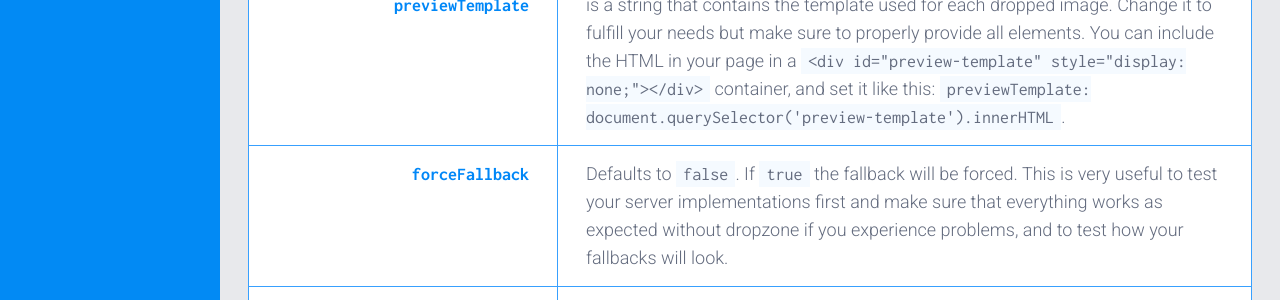
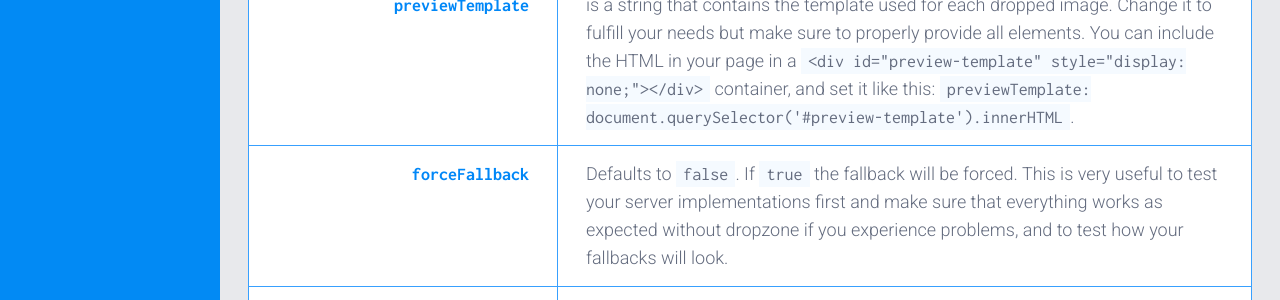
Before and after one commit to dropzone/dropzone, a Jekyll site: the page built from index.md, in a window 1280 px wide and 900 px high, scrolled down 11454 px. Shown: the part 180-480 px from the top of the window. Built offline with Jekyll 4.4.1, drawn with Linux system fonts in a browser that asks for light colours; comment, search, counter and statistics services are not loaded.

```diff
--- a/_includes/configuration-options.html
+++ b/_includes/configuration-options.html
@@ -232,7 +232,7 @@
         image. Change it to fulfill your needs but make sure to properly
         provide all elements. You can include the HTML in your page in a
         <code>&lt;div id="preview-template" style="display: none;"&gt;&lt;/div&gt;</code> container, and set
-        it like this: <code>previewTemplate: document.querySelector('preview-template').innerHTML</code>.
+        it like this: <code>previewTemplate: document.querySelector('#preview-template').innerHTML</code>.
       </td>
 
     </tr><tr id="config-forceFallback">
```
